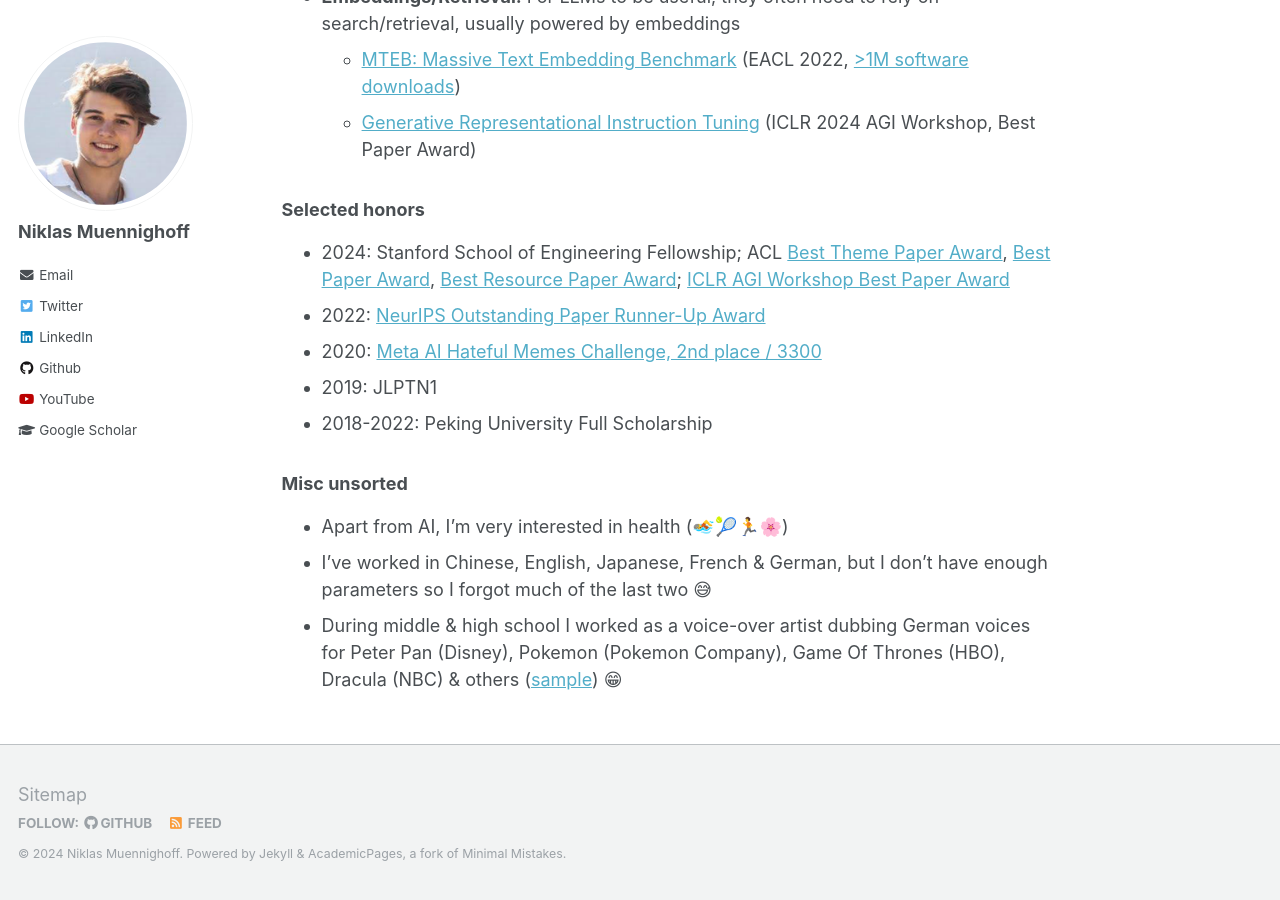
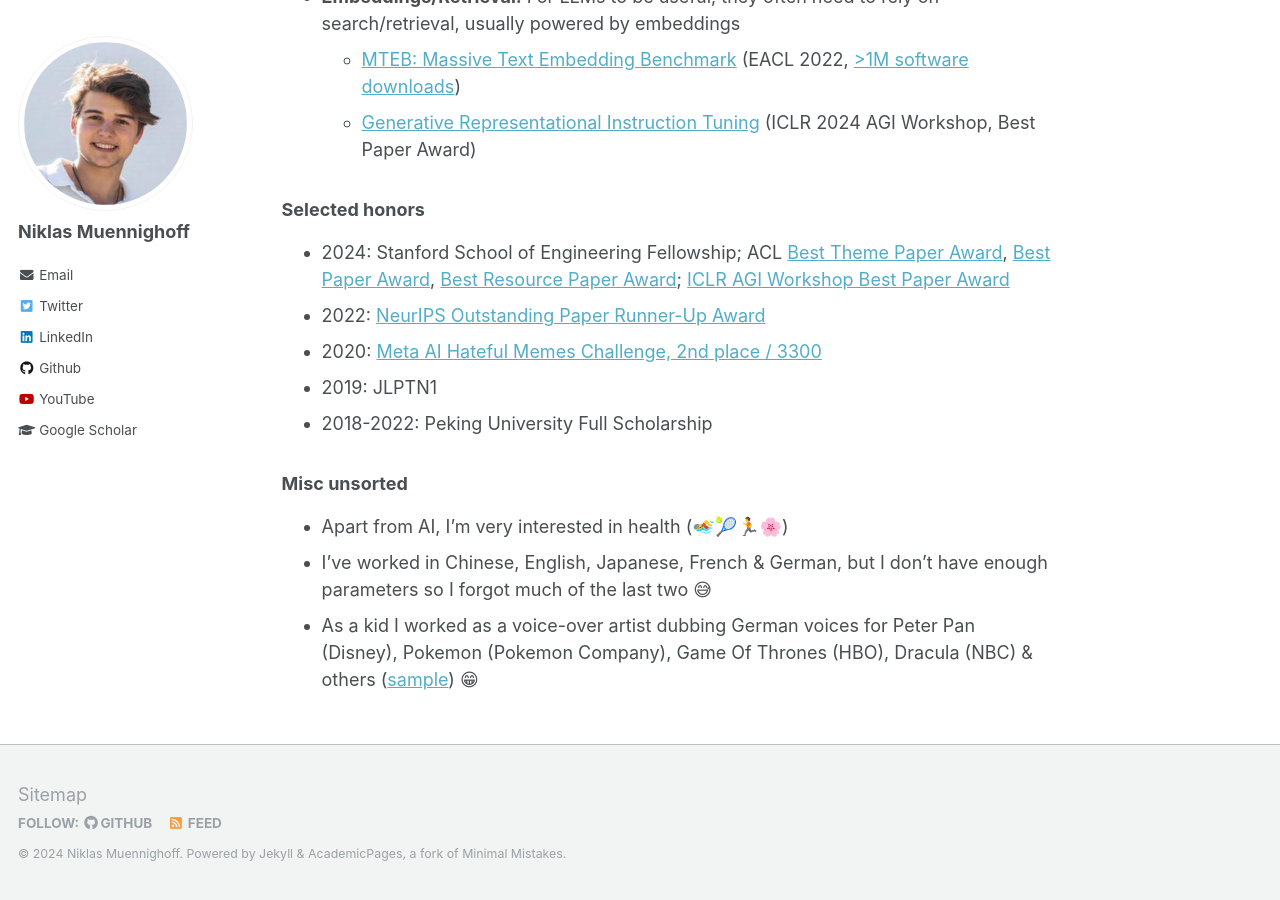
Before and after one commit to Muennighoff/Muennighoff.github.io, a Jekyll site: the page built from _pages/about.md, in a window 1280 px wide and 900 px high, scrolled down 856 px. Built offline with Jekyll 4.4.1, drawn with Linux system fonts in a browser that asks for light colours; some of the changed text lies outside the part shown.

Commit message:
Update about.md

```diff
--- a/_pages/about.md
+++ b/_pages/about.md
@@ -38,4 +38,4 @@ I research making LLMs more useful, e.g. by improving their capabilities. Below
 
 - Apart from AI, I'm very interested in health (🏊🎾🏃🌸)
 - I've worked in Chinese, English, Japanese, French & German, but I don't have enough parameters so I forgot much of the last two 😅
-- During middle & high school I worked as a voice-over artist dubbing German voices for Peter Pan (Disney), Pokemon (Pokemon Company), Game Of Thrones (HBO), Dracula (NBC) & others ([sample](https://www.audible.de/pd/Gortimer-Gibbon-Mein-Leben-in-der-Normal-Street-Die-komplette-1-Staffel-Hoerbuch/B01LY8AAZP?overrideBaseCountry=true&ipRedirectOverride=true&ref_pageloadid=not_applicable&pageLoadId=pCyLZcePVMNX3kCH&creativeId=292d6343-f11b-4bbe-a8a5-d4b7272abf61)) 😁
+- As a kid I worked as a voice-over artist dubbing German voices for Peter Pan (Disney), Pokemon (Pokemon Company), Game Of Thrones (HBO), Dracula (NBC) & others ([sample](https://www.audible.de/pd/Gortimer-Gibbon-Mein-Leben-in-der-Normal-Street-Die-komplette-1-Staffel-Hoerbuch/B01LY8AAZP?overrideBaseCountry=true&ipRedirectOverride=true&ref_pageloadid=not_applicable&pageLoadId=pCyLZcePVMNX3kCH&creativeId=292d6343-f11b-4bbe-a8a5-d4b7272abf61)) 😁
```
Also changed, not shown: other parts of _pages/about.md (+1 -1 lines).
